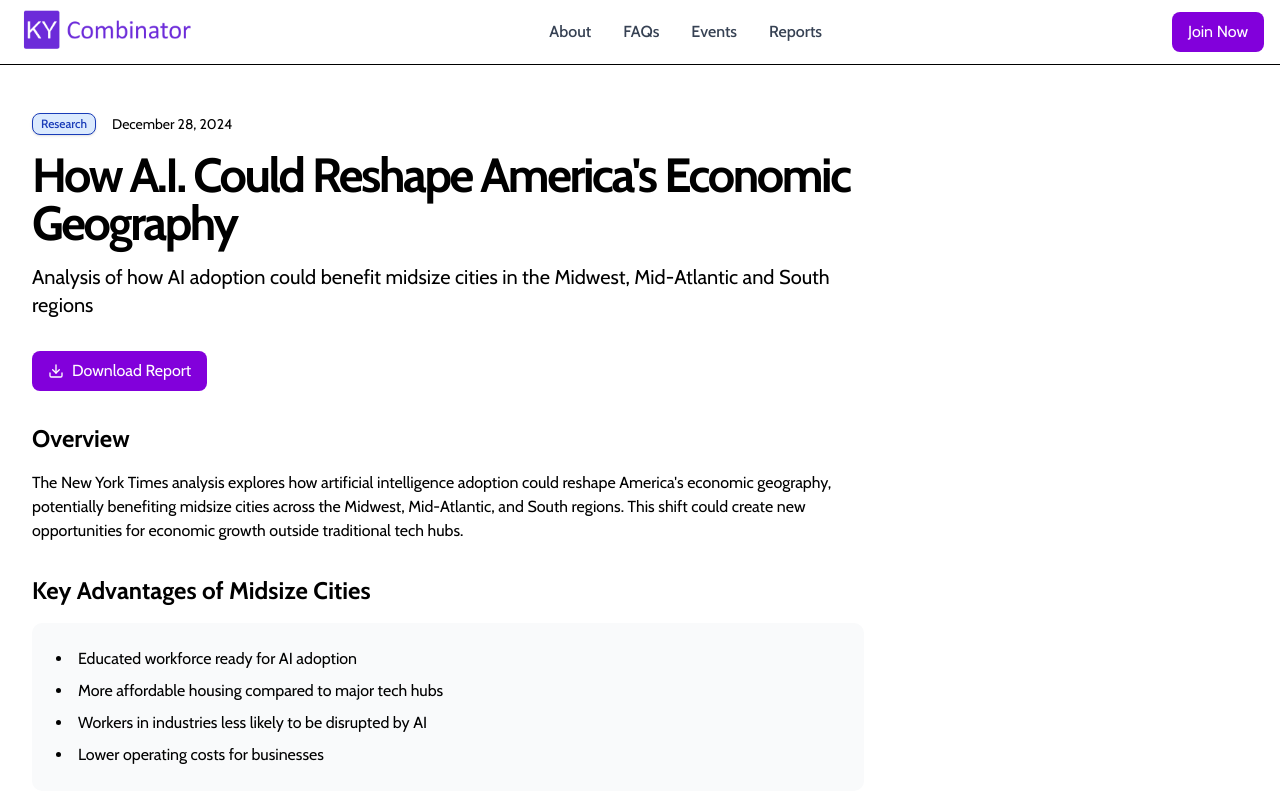
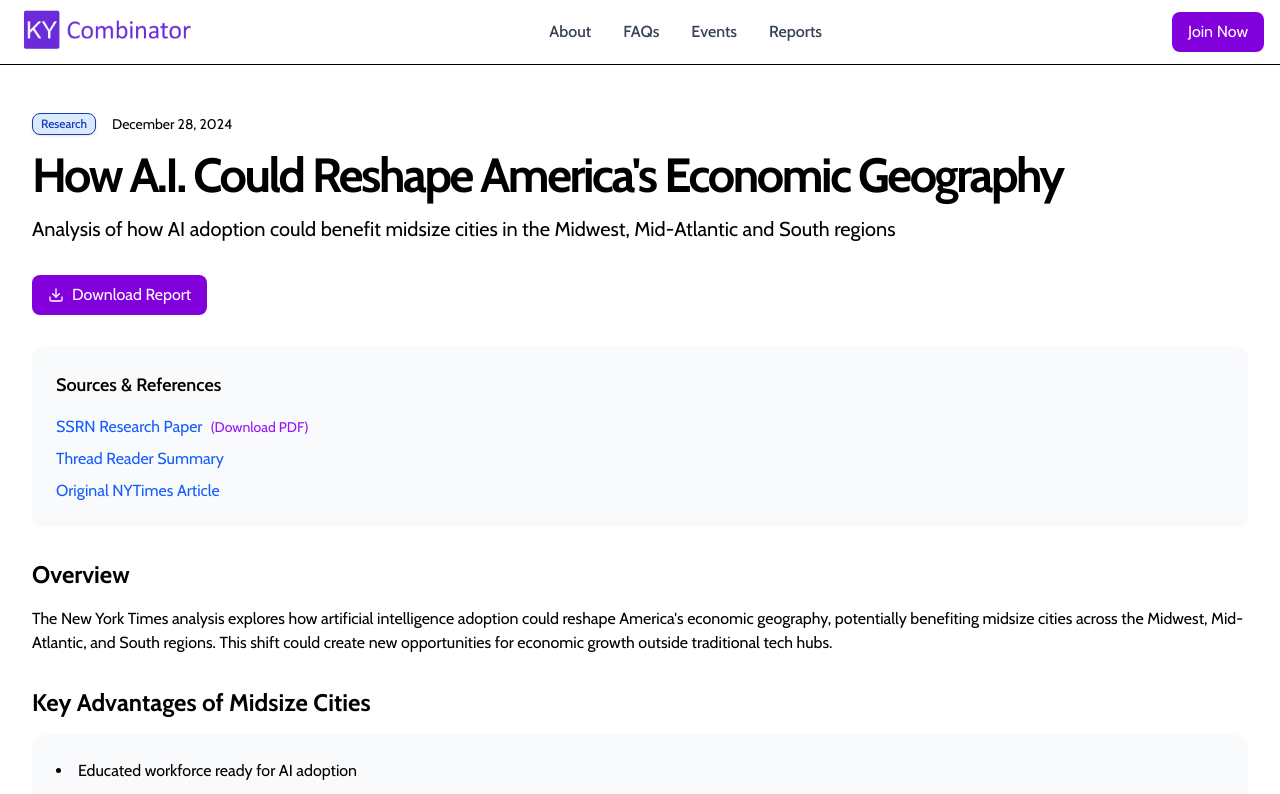
Before and after one commit to KYCombinator/website, a Next.js app: page /reports/nytimes-ai-geography in a window 1280 px wide. Shown: the top 794 px of the page. Built offline with nearby package versions, Linux system fonts and the light colour scheme.

Commit message:
update AI article

```diff
--- a/src/app/reports/[slug]/page.jsx
+++ b/src/app/reports/[slug]/page.jsx
@@ -36,7 +36,7 @@ export default function ReportPage({ params }) {
   const ReportComponent = report.componentKey ? reportComponents[report.componentKey] : null
 
   return (
-    <main className="container max-w-4xl py-12 px-4 sm:px-6 lg:px-8">
+    <main className="container py-12 px-4 sm:px-6 lg:px-8">
       <div className="mb-8">
         <div className="flex items-center gap-4 mb-4">
           <div className="flex gap-2">
--- a/src/app/reports/components/NYTimesAIGeography.tsx
+++ b/src/app/reports/components/NYTimesAIGeography.tsx
@@ -1,6 +1,49 @@
 export default function NYTimesAIGeography() {
   return (
     <div className="space-y-8">
+      <section className="bg-gray-50 p-6 rounded-lg">
+        <h2 className="text-lg font-semibold mb-4">Sources & References</h2>
+        <ul className="space-y-2">
+          <li>
+            <a
+              href="https://papers.ssrn.com/sol3/papers.cfm?abstract_id=4874104"
+              className="text-blue-600 hover:underline flex items-center gap-2"
+              target="_blank"
+              rel="noopener noreferrer"
+            >
+              SSRN Research Paper
+              <a
+                href="/reports/ssrn-4874104.pdf"
+                download
+                className="text-sm text-purple-600 hover:text-purple-800"
+              >
+                (Download PDF)
+              </a>
+            </a>
+          </li>
+          <li>
+            <a
+              href="https://threadreaderapp.com/thread/1871946968148439260.html?utm_source=tldrnewsletter#google_vignette"
+              className="text-blue-600 hover:underline"
+              target="_blank"
+              rel="noopener noreferrer"
+            >
+              Thread Reader Summary
+            </a>
+          </li>
+          <li>
+            <a
+              href="https://www.nytimes.com/2024/12/26/technology/ai-economy-workers.html"
+              className="text-blue-600 hover:underline"
+              target="_blank"
+              rel="noopener noreferrer"
+            >
+              Original NYTimes Article
+            </a>
+          </li>
+        </ul>
+      </section>
+
       <section>
         <h2 className="text-2xl font-bold mb-4">Overview</h2>
         <p className="mb-4">
--- a/src/app/reports/data.ts
+++ b/src/app/reports/data.ts
@@ -39,7 +39,7 @@ export const reports: Report[] = [
         status: "Published",
         date: "December 28, 2024",
         badges: ["research"],
-        file: "/reports/NYTimes_AI_Geography_20241228.pdf",
+        file: "/reports/NYTimes AI reshaping America.pdf",
         componentKey: "nytimes-ai-geography"
     },
     {
```
Also changed, not shown: 2 other files (tests, documents, lock files or other folders).
